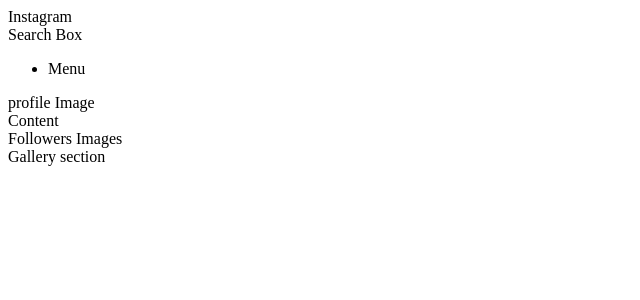
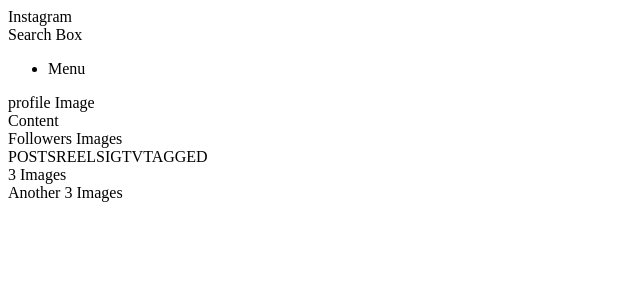
Before and after one commit to iulianSta/instagram-clone, a React (Create React App) app: page / in a window 1280 px wide. Shown: the top 300 px of the page, without its empty margins (0-640 px from the left). Built offline with nearby package versions, Linux system fonts and the light colour scheme.

Commit message:
src/components/Gallery/ Gallery update

```diff
--- a/src/components/Gallery.js
+++ b/src/components/Gallery.js
@@ -1,7 +1,20 @@
 // Gallery function
 
 const Gallery = () => {
-  return <div>Gallery section</div>;
+  return (
+    <div>
+      <div>
+        <span>POSTS</span>
+        <span>REELS</span>
+        <span>IGTV</span>
+        <span>TAGGED</span>
+      </div>
+      <div>
+        <div>3 Images</div>
+        <div>Another 3 Images</div>
+      </div>
+    </div>
+  );
 };
 
 // Export Gallery
```
